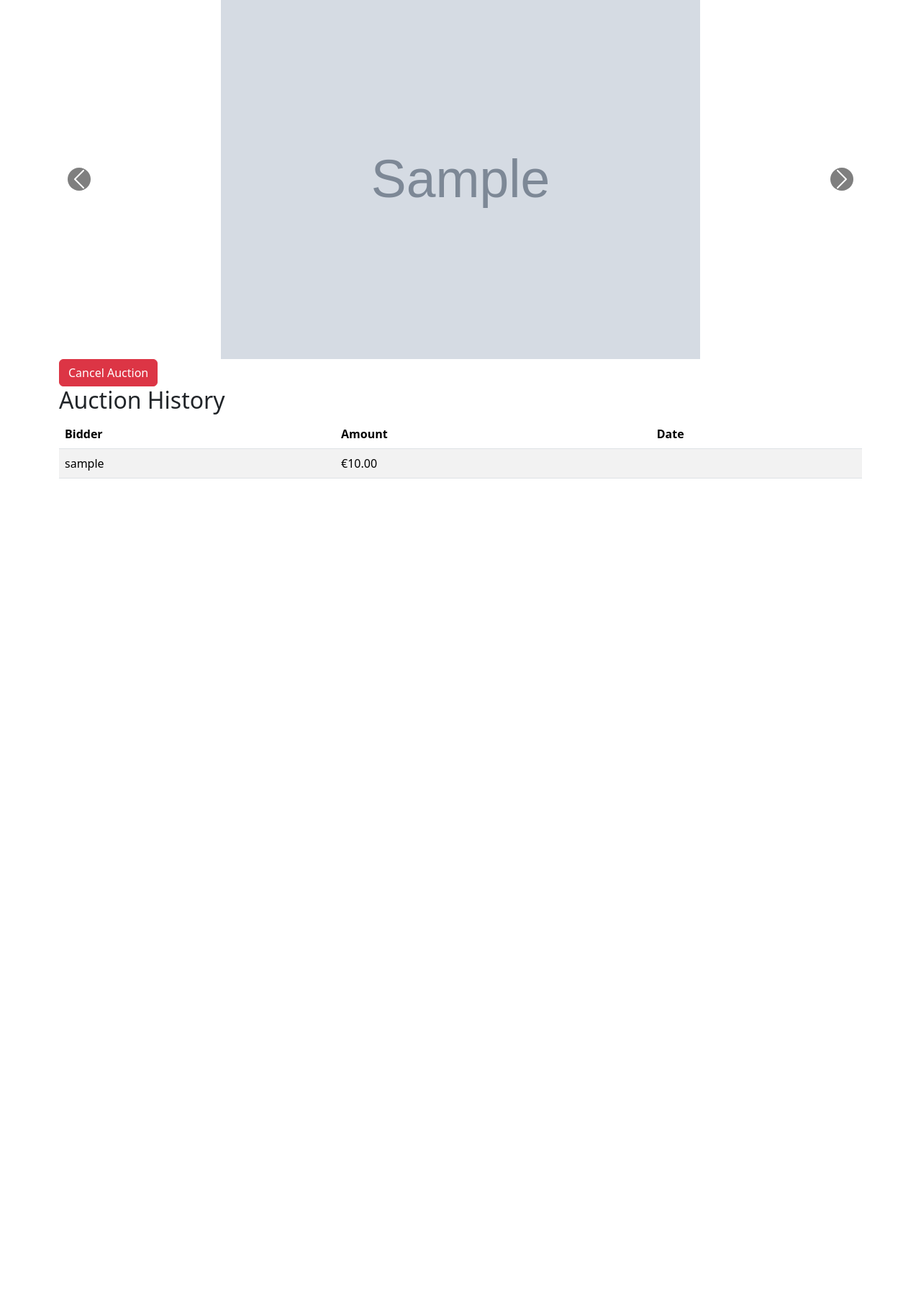
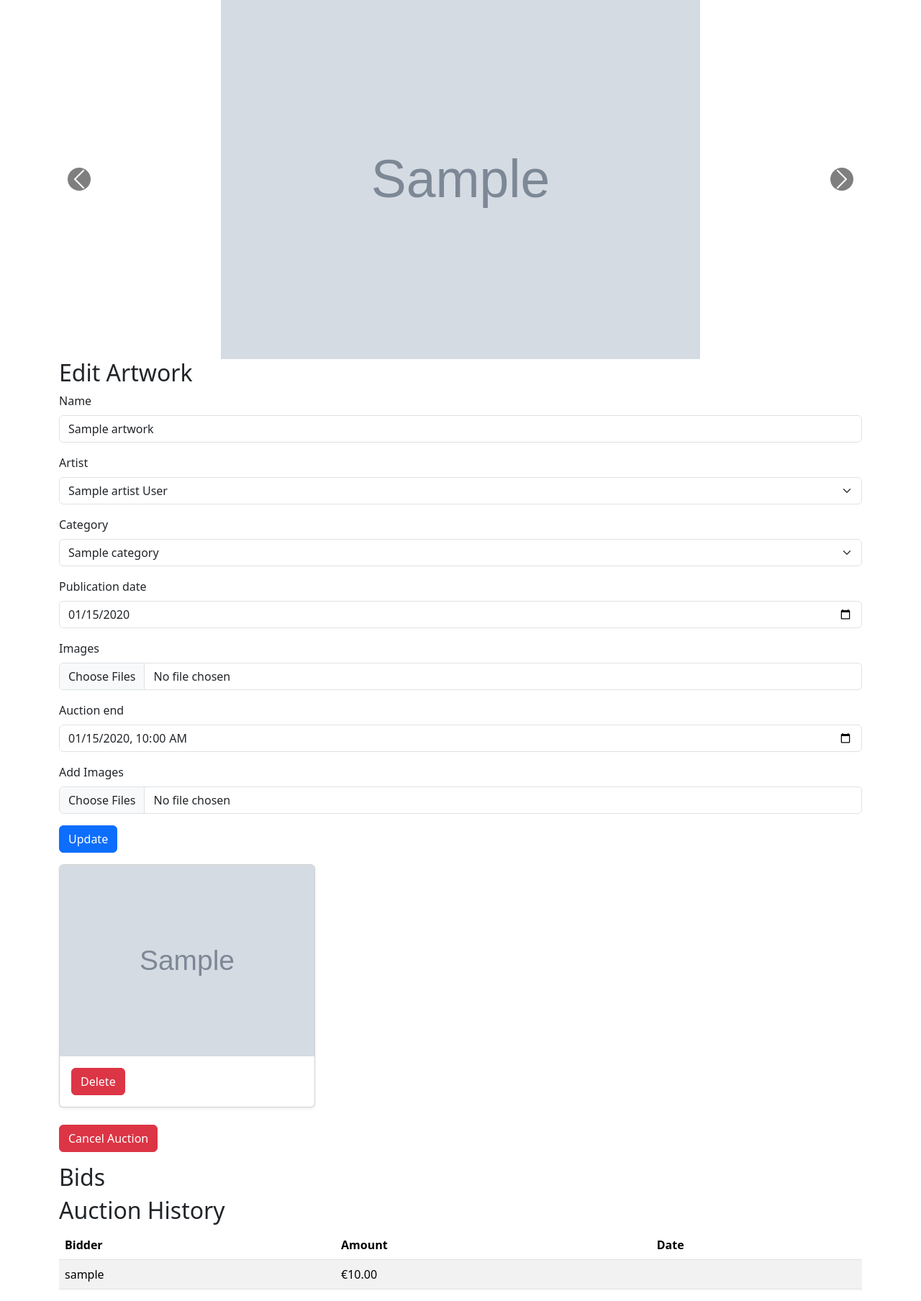
Before and after one commit to obesk/progetto-tecnologie-web, a Django app: page /artworkmanage/1/ in a window 1280 px wide. Shown: the part 217-2025 px from the top of the page at 72% size. Before the commit the page ends 882 px from the top, so only its background shows below. Run offline with Django 5.2, Linux system fonts and the light colour scheme; a user stored in the database is signed in; tables that the repository leaves empty hold one stand-in row (values such as "Sample post"); grey boxes marked "Sample" are stand-in pictures; some libraries are stand-ins or nearby versions.

Commit message:
Improved artwork management page
Signed-off-by: Roberto Bertelli <robbybertelli@gmail.com>

```diff
--- a/app/templates/app/artwork_manage.html
+++ b/app/templates/app/artwork_manage.html
@@ -1,5 +1,6 @@
 {% extends 'base.html' %}
 {% load static %}
+{% load bootstrap5 %}
 
 {% block title %}
   Artwork Detail - Seller View
@@ -13,13 +14,43 @@
 
   {% include 'app/partials/artwork_carousel.html' with photos=photos %}
 
+  <h2> Edit Artwork</h2>
+  <form method="post" enctype="multipart/form-data" class="mb-3">
+    {% csrf_token %}
+    {% bootstrap_form form %}
+    <div class="mb-3">
+      <label for="add_image" class="form-label">Add Images</label>
+      <input class="form-control" type="file" id="add_image" name="add_image" multiple>
+    </div>
+    <button type="submit" class="btn btn-primary">Update</button>
+  </form>
+
+  <div class="row">
+    {% for photo in photos %}
+      <div class="col-md-4">
+        <div class="card mb-4 shadow-sm">
+          <img src="{{ photo.file.url }}" class="card-img-top" alt="Image">
+          <div class="card-body">
+            <form method="post" action="{% url 'app:artwork_manage' object.pk %}">
+              {% csrf_token %}
+              <input type="hidden" name="delete_image" value="{{ photo.id }}">
+              <button type="submit" class="btn btn-danger">Delete</button>
+            </form>
+          </div>
+        </div>
+      </div>
+    {% endfor %}
+  </div>
+
   {% comment %}Cancel auction form{% endcomment %}
-  <form method="post" action="{% url 'app:artwork_manage' object.pk %}">
+  <form method="post" action="{% url 'app:artwork_manage' object.pk %}" class="mb-3">
     {% csrf_token %}
     {{ cancel_form.as_p }}
     <button type="submit" class="btn btn-danger" name="cancel_auction" value="1">Cancel Auction</button>
   </form>
 
+
+  <h2> Bids </h2>
   {% comment %}Auction history{% endcomment %}
   <h2>Auction History</h2>
   <table class="table table-striped">
@@ -40,6 +71,4 @@
       {% endfor %}
     </tbody>
   </table>
-
-
 {% endblock %}
--- a/app/urls.py
+++ b/app/urls.py
@@ -12,7 +12,7 @@ urlpatterns = [
 	path("artwork/<pk>", ArtworkDetailView.as_view(), name="artworkdetail"),
 	path("create_artwork/", ArtworkCreateView.as_view(), name="create_artwork"),
 	path("placebid/", placeBid, name="placebid"),
-	path('artworkmanage/<int:pk>/', SellerArtworkDetailView.as_view(), name='artwork_manage'),
+	path('artworkmanage/<int:pk>/', SellerArtworkManage.as_view(), name='artwork_manage'),
 	path("", HomePageView.as_view(), name="homepage"),
 ]
 
--- a/app/views.py
+++ b/app/views.py
@@ -2,6 +2,7 @@ from django.shortcuts import redirect, get_object_or_404, render
 from django.contrib.auth.decorators import login_required
 from django.views.generic.list import ListView
 from django.views.generic import DetailView, TemplateView
+from django.views.generic.edit import UpdateView
 from django.views.generic.edit import CreateView
 from django.urls import reverse_lazy
 from django.views.decorators.csrf import csrf_protect
@@ -147,9 +148,10 @@ class ArtworkDetailView(DetailView):
 		return context
 
 
-class SellerArtworkDetailView(OwnedBySellerRequired, DetailView):
+class SellerArtworkManage(OwnedBySellerRequired, UpdateView):
 	model = Artwork
 	template_name = "app/artwork_manage.html"
+	form_class = ArtworkForm
 
 	def get_context_data(self, **kwargs):
 		context = super().get_context_data(**kwargs)
@@ -160,11 +162,28 @@ class SellerArtworkDetailView(OwnedBySellerRequired, DetailView):
 
 	def post(self, request, *args, **kwargs):
 		artwork = self.get_object()
+
 		if request.POST.get("cancel_auction"):
 			artwork.cancel_auction()
 			messages.success(request, 'The auction has been cancelled.')
 			return redirect('app:artwork_manage', pk=artwork.pk)
+		if 'add_image' in request.FILES:
+			for f in request.FILES.getlist('add_image'):
+				Photo.objects.create(file=f, artwork=artwork)
+		if 'delete_image' in request.POST:
+			image_id = request.POST.get('delete_image')
+			try:
+				photo = Photo.objects.get(id=image_id)
+				photo.delete()
+				messages.success(request, 'Image deleted successfully.')
+			except Photo.DoesNotExist:
+				messages.error(request, 'Image does not exist.')
 		return self.get(request, *args, **kwargs)
+
+	def form_valid(self, form):
+		response = super().form_valid(form)
+		messages.success(self.request, 'The artwork has been updated successfully.')
+		return response
 
 
 @login_required
```
